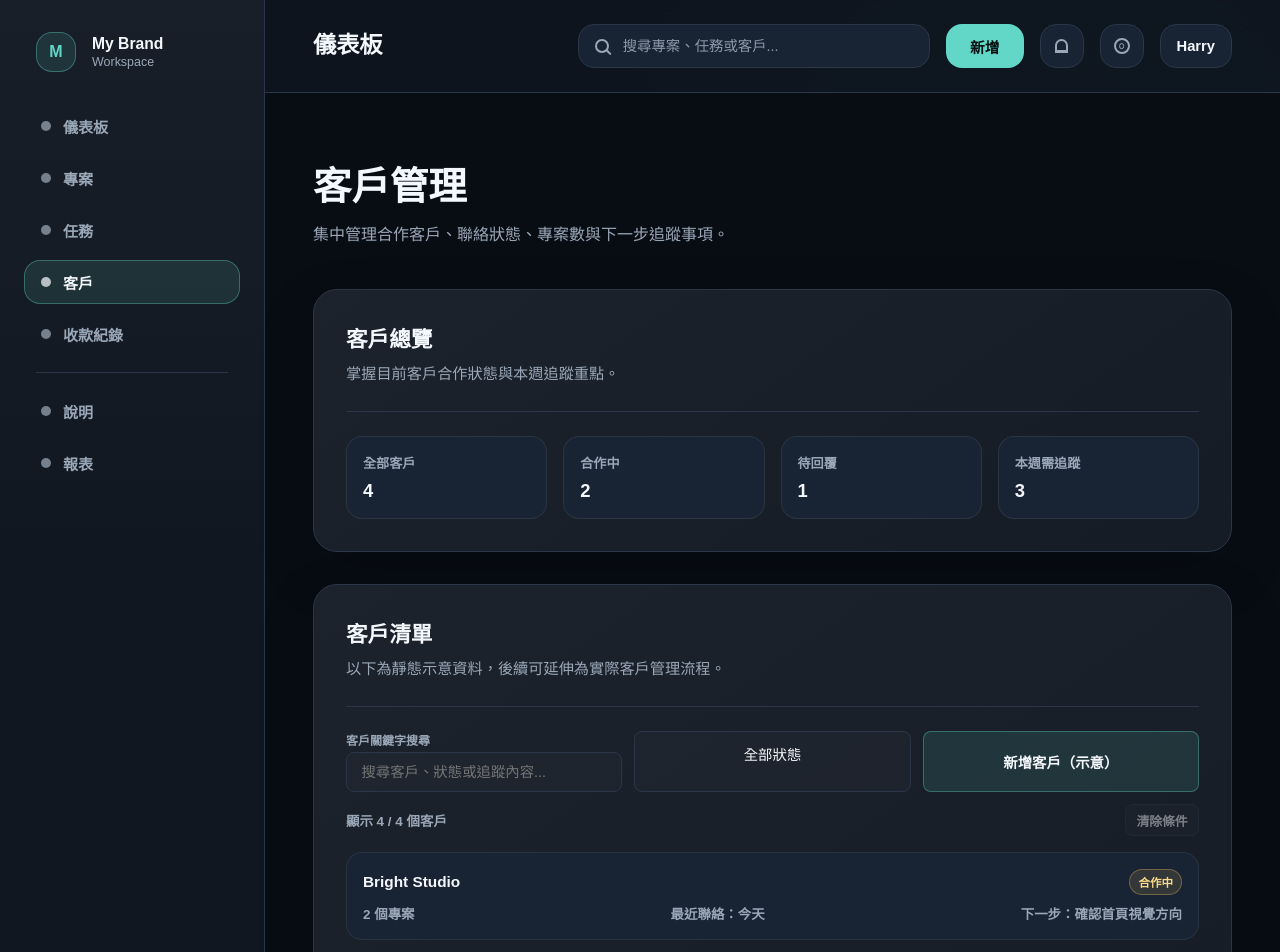
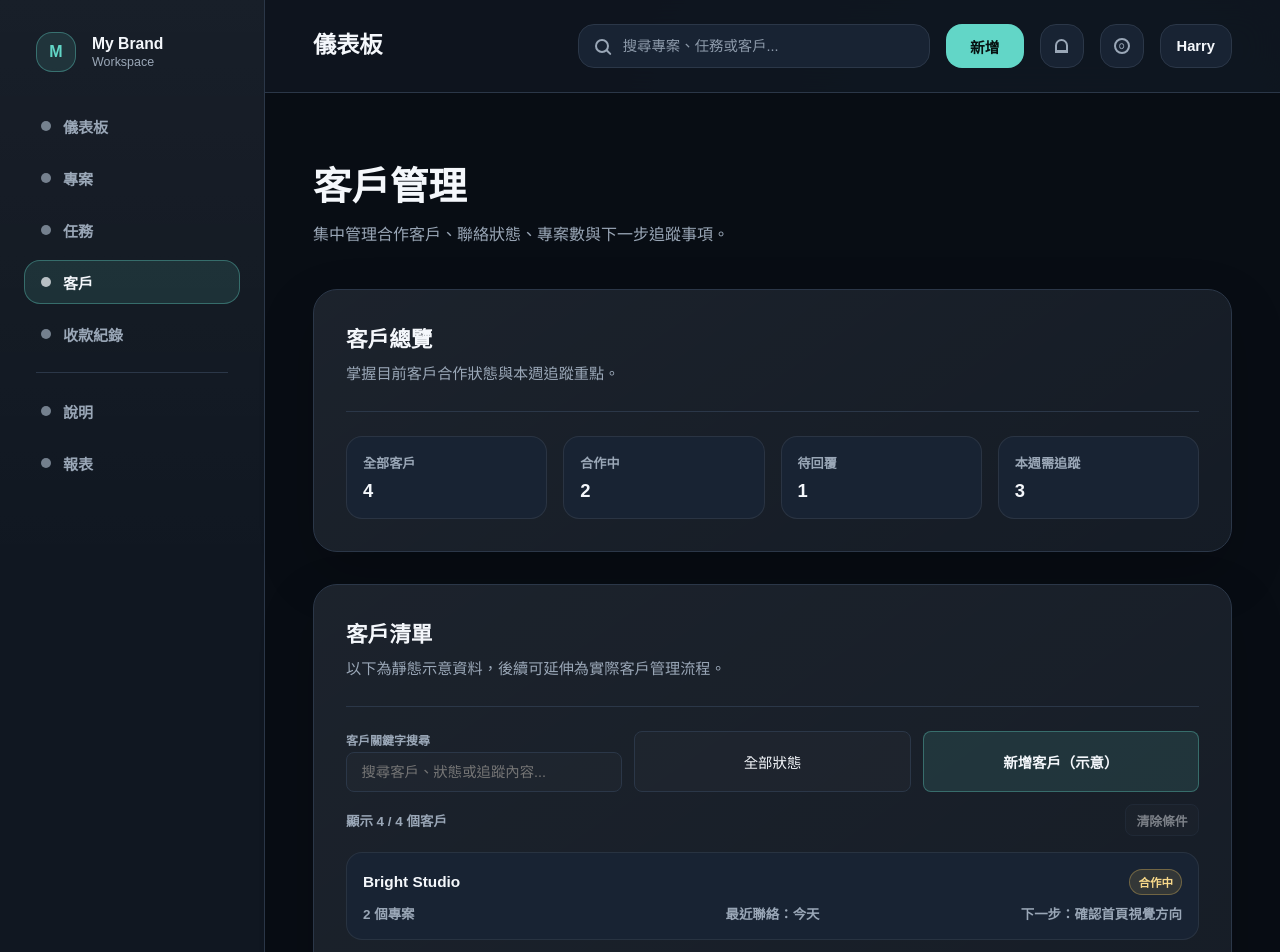
Before and after one commit to Harry-0824/my-brand-workspace, a React (Vite) app: page /clients in a window 1280 px wide. Shown: the top 952 px of the page. Built offline with nearby package versions, Linux system fonts and the light colour scheme.

Commit message:
修復前端樣式問題

```diff
--- a/src/components/page/PageFilterControl.tsx
+++ b/src/components/page/PageFilterControl.tsx
@@ -56,4 +56,9 @@ const Select = styled.select`
   color: ${({ theme }) => theme.textPrimary};
   background: rgb(255 255 255 / 0.02);
   font-size: 0.9rem;
+
+  option {
+    color: ${({ theme }) => theme.textPrimary};
+    background: ${({ theme }) => theme.surface};
+  }
 `;
--- a/src/pages/ClientsPage.tsx
+++ b/src/pages/ClientsPage.tsx
@@ -171,6 +171,9 @@ const FilterPreview = styled.div`
   color: ${({ theme }) => theme.textPrimary};
   background: rgb(255 255 255 / 0.02);
   font-size: 0.9rem;
+  display: flex;
+  align-items: center;
+  justify-content: center;
   text-align: center;
 `;
 
@@ -222,9 +225,9 @@ const StatusBadge = styled.span`
 
 const RowMeta = styled.div`
   margin-top: ${({ theme }) => theme.spacing.xs};
-  display: flex;
+  display: grid;
+  grid-template-columns: minmax(7rem, 1fr) minmax(8rem, 1fr) minmax(12rem, 1fr);
   align-items: center;
-  justify-content: space-between;
   gap: ${({ theme }) => theme.spacing.md};
 `;
 
@@ -232,6 +235,14 @@ const MetaText = styled.p`
   color: ${({ theme }) => theme.textSecondary};
   font-size: 0.84rem;
   font-weight: 700;
+
+  &:nth-child(2) {
+    text-align: center;
+  }
+
+  &:nth-child(3) {
+    text-align: right;
+  }
 `;
 
 const ReminderText = styled.p`
```
